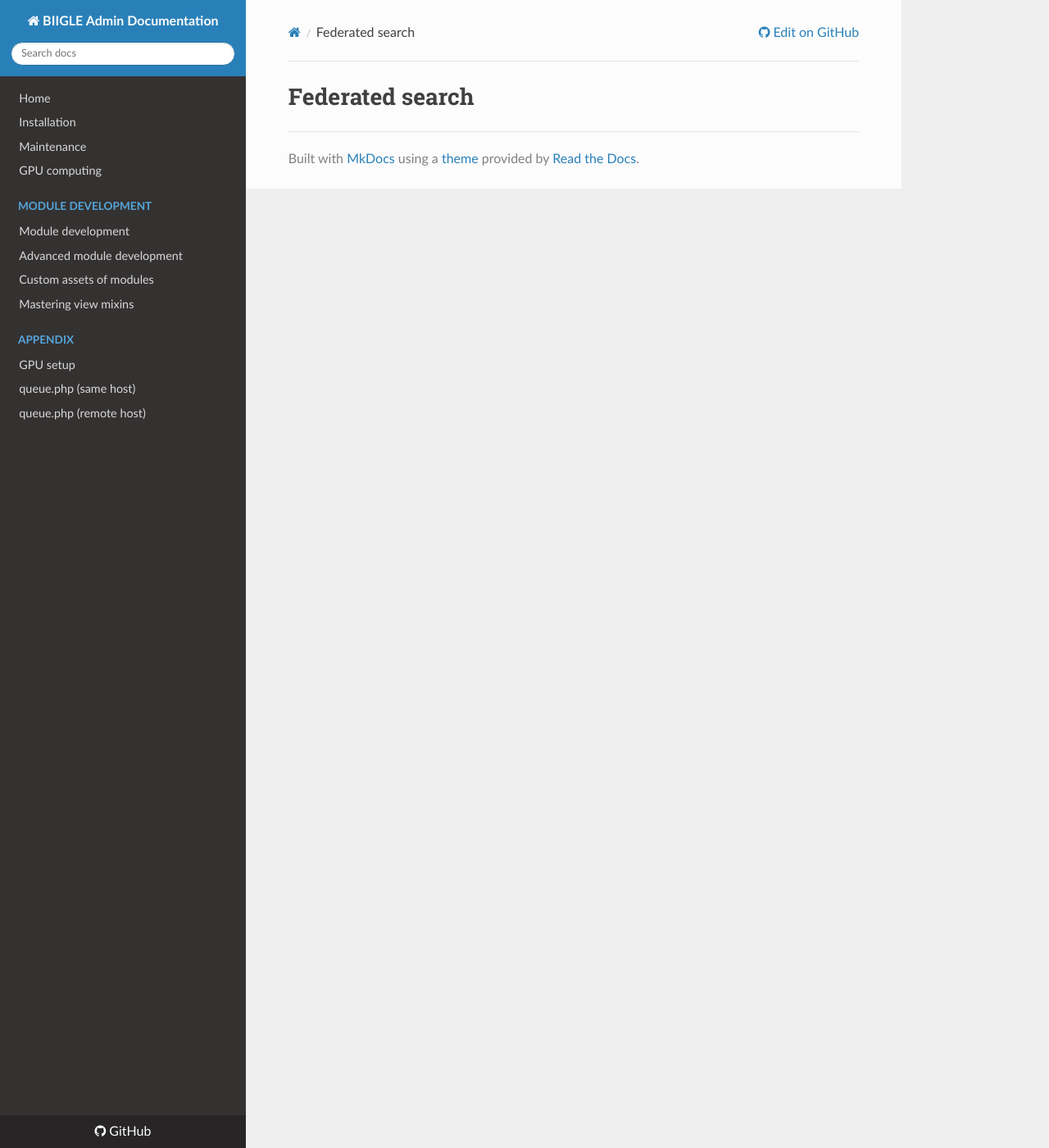
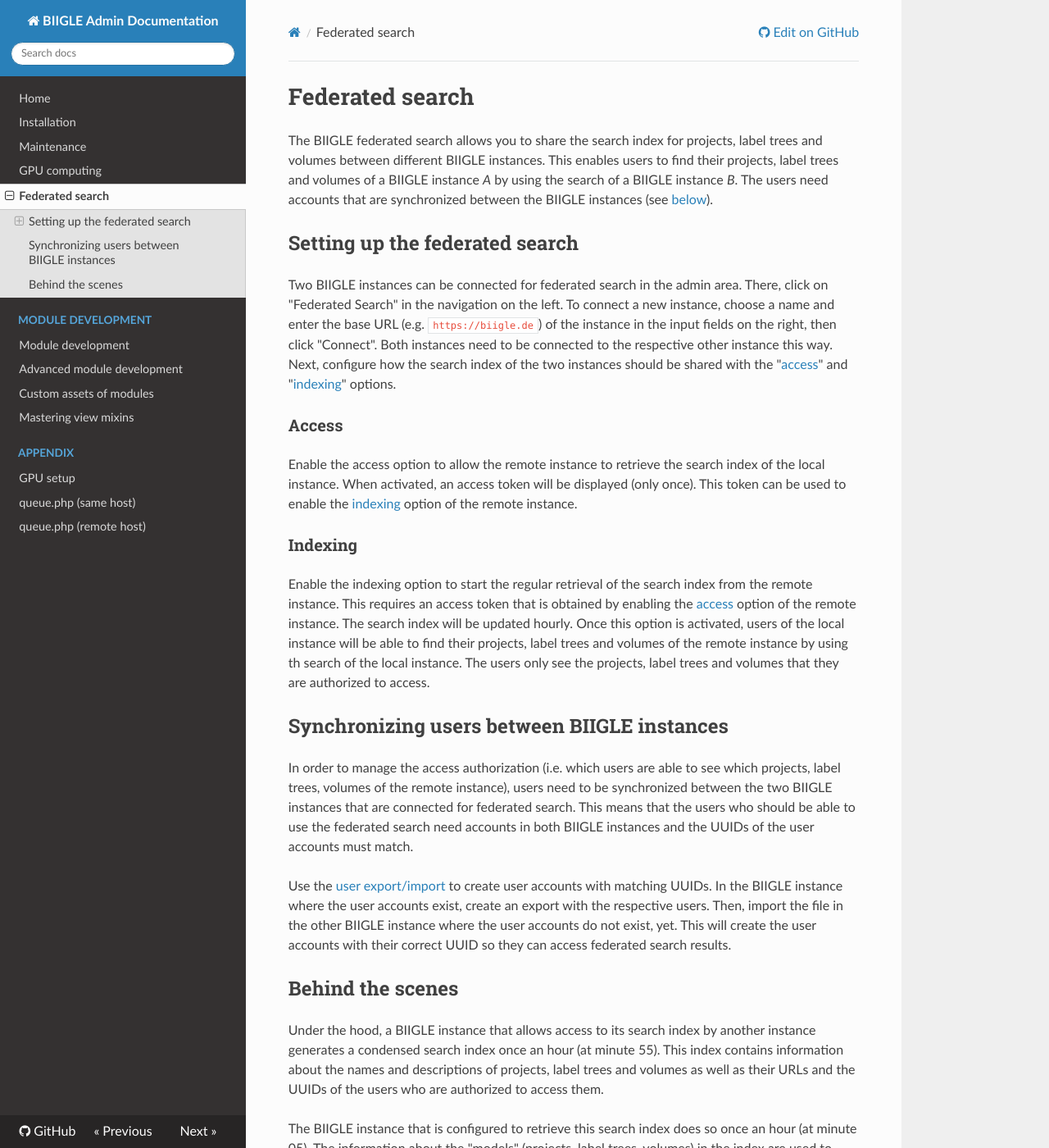
Before and after one commit to biigle/biigle, an MkDocs documentation site: the page built from docs/federated-search.md, in a window 1280 px wide and 1400 px high. Shown: the whole window at 82% size. Built offline with MkDocs 1.6.1, drawn with Linux system fonts in a browser that asks for light colours; some of the changed text lies outside the part shown.

Commit message:
Add article for federated search

```diff
--- a/docs/federated-search.md
+++ b/docs/federated-search.md
@@ -1 +1,29 @@
 # Federated search
+
+The BIIGLE federated search allows you to share the search index for projects, label trees and volumes between different BIIGLE instances. This enables users to find their projects, label trees and volumes of a BIIGLE instance _A_ by using the search of a BIIGLE instance _B_. The users need accounts that are synchronized between the BIIGLE instances (see [below](#synchronizing-users-between-biigle-instances)).
+
+## Setting up the federated search
+
+Two BIIGLE instances can be connected for federated search in the admin area. There, click on "Federated Search" in the navigation on the left. To connect a new instance, choose a name and enter the base URL (e.g. `https://biigle.de`) of the instance in the input fields on the right, then click "Connect". Both instances need to be connected to the respective other instance this way. Next, configure how the search index of the two instances should be shared with the "[access](#access)" and "[indexing](#indexing)" options.
+
+### Access
+
+Enable the access option to allow the remote instance to retrieve the search index of the local instance. When activated, an access token will be displayed (only once). This token can be used to enable the [indexing](#indexing) option of the remote instance.
+
+### Indexing
+
+Enable the indexing option to start the regular retrieval of the search index from the remote instance. This requires an access token that is obtained by enabling the [access](#access) option of the remote instance. The search index will be updated hourly. Once this option is activated, users of the local instance will be able to find their projects, label trees and volumes of the remote instance by using th search of the local instance. The users only see the projects, label trees and volumes that they are authorized to access.
+
+## Synchronizing users between BIIGLE instances
+
+In order to manage the access authorization (i.e. which users are able to see which projects, label trees, volumes of the remote instance), users need to be synchronized between the two BIIGLE instances that are connected for federated search. This means that the users who should be able to use the federated search need accounts in both BIIGLE instances and the UUIDs of the user accounts must match.
+
+Use the [user export/import](/sync) to create user accounts with matching UUIDs. In the BIIGLE instance where the user accounts exist, create an export with the respective users. Then, import the file in the other BIIGLE instance where the user accounts do not exist, yet. This will create the user accounts with their correct UUID so they can access federated search results.
+
+## Behind the scenes
+
+Under the hood, a BIIGLE instance that allows access to its search index by another instance generates a condensed search index once an hour (at minute 55). This index contains information about the names and descriptions of projects, label trees and volumes as well as their URLs and the UUIDs of the users who are authorized to access them.
+
+The BIIGLE instance that is configured to retrieve this search index does so once an hour (at minute 05). The information about the "models" (projects, label trees, volumes) in the index are used to populate special database tables that are associated with the local users who are authorized to access them. Search results in the local BIIGLE instance will then include results from these model tables and add them to the regular search results of the instance. A click on such a model will redirect the user to the respective view (e.g. project overview) of the remote BIIGLE instance.
+
+Users can choose to include or hide search results of BIIGLE instances connected for federated search. When an instance is disconnected (i.e. deleted) in the admin area, the federated search models will be immediately deleted in the local database.
--- a/mkdocs.yml
+++ b/mkdocs.yml
@@ -16,7 +16,9 @@ nav:
   - Installation: installation.md
   - Maintenance: maintenance.md
   - GPU computing: gpu.md
-  # - Federated search: federated-search.md
+  # - Synchronization: sync.md
+  - Federated search: federated-search.md
+  # - Database schema: database-schema.md
   - Module development:
     - Module development: module-development/module-development.md
     - Advanced module development: module-development/advanced-module-development.md
```
Also changed, not shown: docs/index.md (+1 -1 lines).
